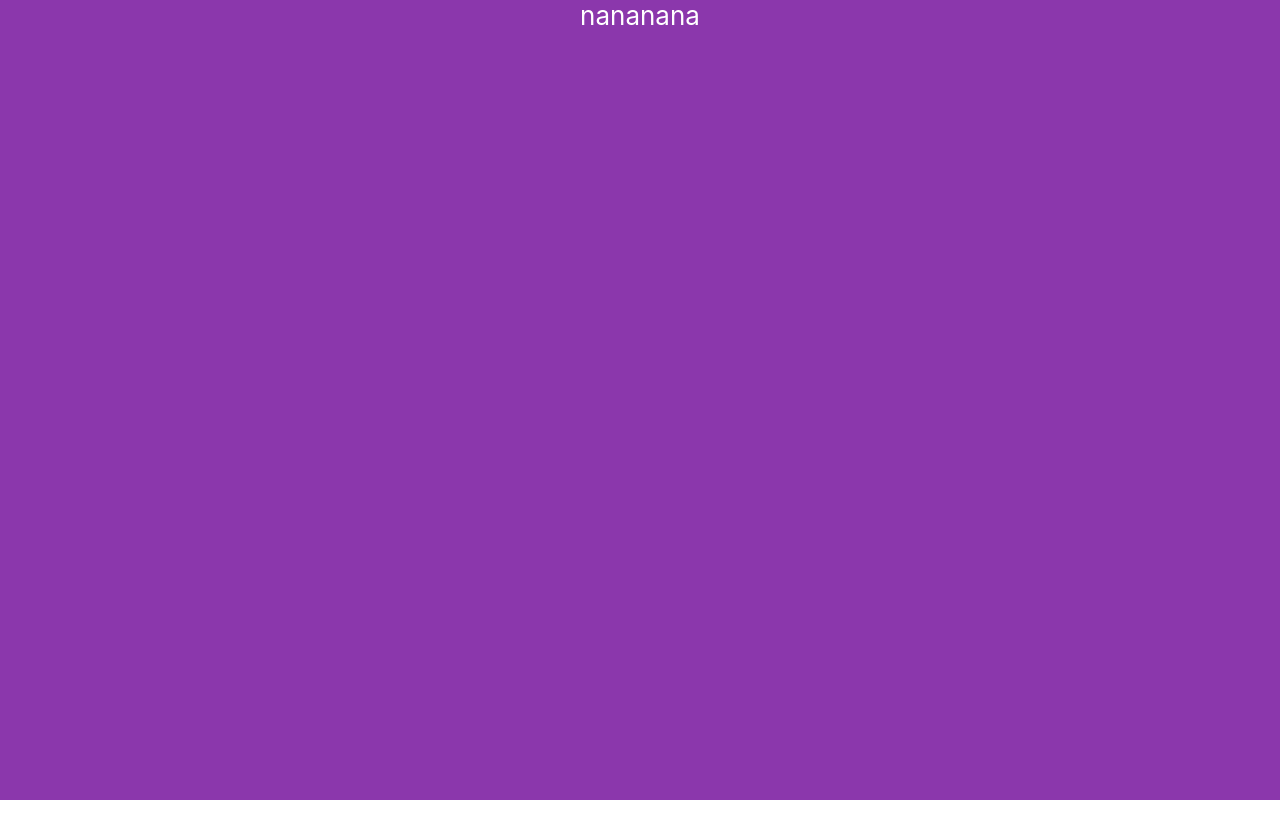
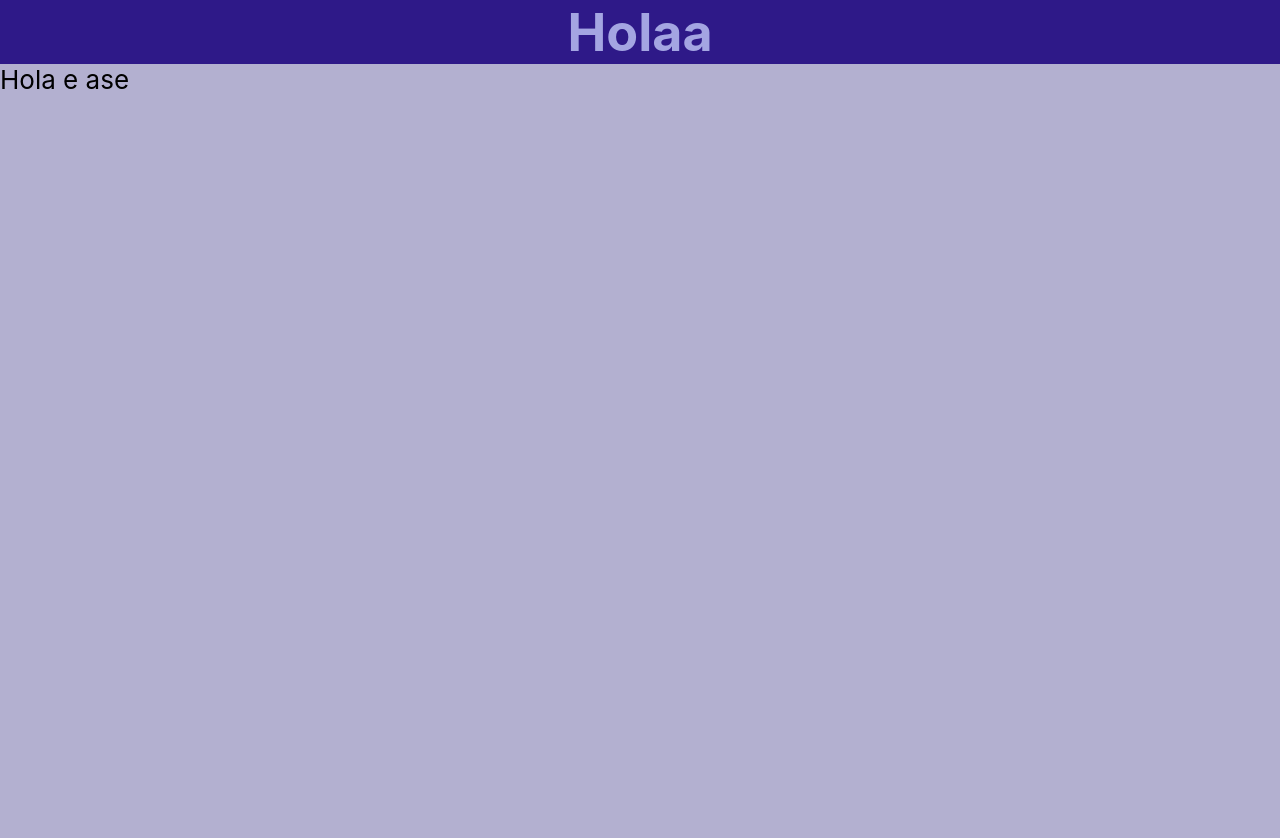
Before and after one commit to amarofeder/proyect-tenokonda, a React (Create React App) app in the folder client/my/: page / in a window 1280 px wide. Shown: the top 838 px of the page. Before the commit the page ends 800 px from the top, so only its background shows below. Built offline with nearby package versions, Linux system fonts and the light colour scheme.

Commit message:
new version

```diff
--- a/client/my/src/App.css
+++ b/client/my/src/App.css
@@ -14,24 +14,24 @@
 }
 
 .App-header {
-  background-color: #8b37ac;
+  background-color: #2b227c5b;
   min-height: 100vh;
   display: flex;
   flex-direction: column;
-  align-items: center;
+  align-items: flex-start;
   justify-content: left;
   font-size: calc(10px + 2vmin);
-  color: white;
+  color: rgb(0, 0, 0);
 }
 .App-header2 {
-  background-color: #7e127e;
-  min-height: 100vh;
+  background-color: #2e1988;
+  height: 8vh;
   display: flex;
   flex-direction: column;
   align-items: center;
   justify-content: center;
   font-size: calc(10px + 2vmin);
-  color: white;
+  color: rgb(164, 165, 226);
 }
 
 .App-link {
--- a/client/my/src/App.js
+++ b/client/my/src/App.js
@@ -1,9 +1,13 @@
 import "./App.css";
-// eslint-disable-next-line
 import Navbar from "./components/Navbar";
+import Body from './components/body';
 
 function Teno() {
-  return <div className="App-header">nananana</div>;
+  return <div>
+    <div><Navbar /></div>
+    <div><Body /></div>
+
+  </div>;
 }
 
 export default Teno;
--- a/client/my/src/components/Navbar.js
+++ b/client/my/src/components/Navbar.js
@@ -3,8 +3,9 @@ import React from 'react';
 class Navbar extends React.Component{
     render(){
       return (
-        <div>
-          Navbar
+        <div className='App-header2'>
+
+          <div><h1>Holaa</h1></div>
         </div>
       )
     }
--- /dev/null
+++ b/client/my/src/components/body.js
@@ -0,0 +1,13 @@
+import React from 'react';
+
+class Body extends React.Component{
+    render(){
+        return(
+            <div className='App-header'>
+                Hola e ase
+            </div>
+        );
+    }
+}
+
+export default Body;
```
Also changed, not shown: client/my/src/images/iconnavbar.png (added).
